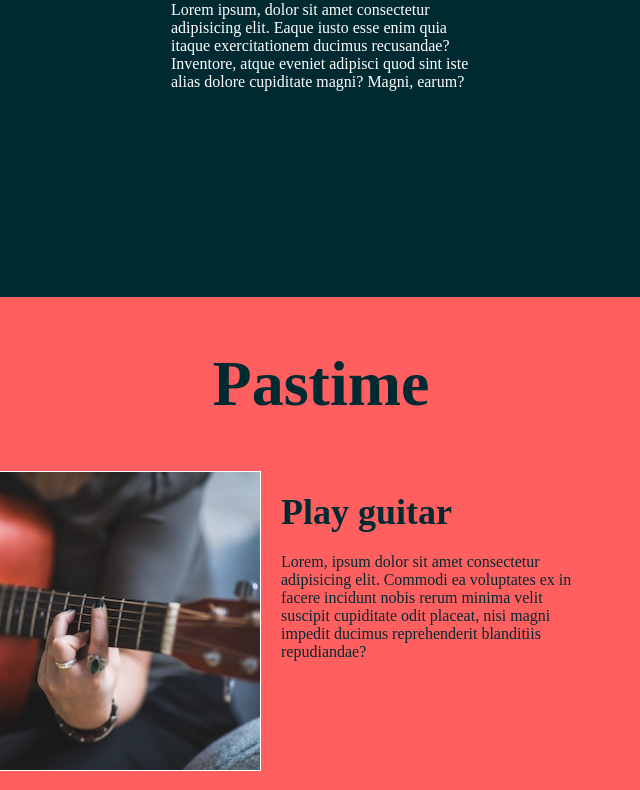
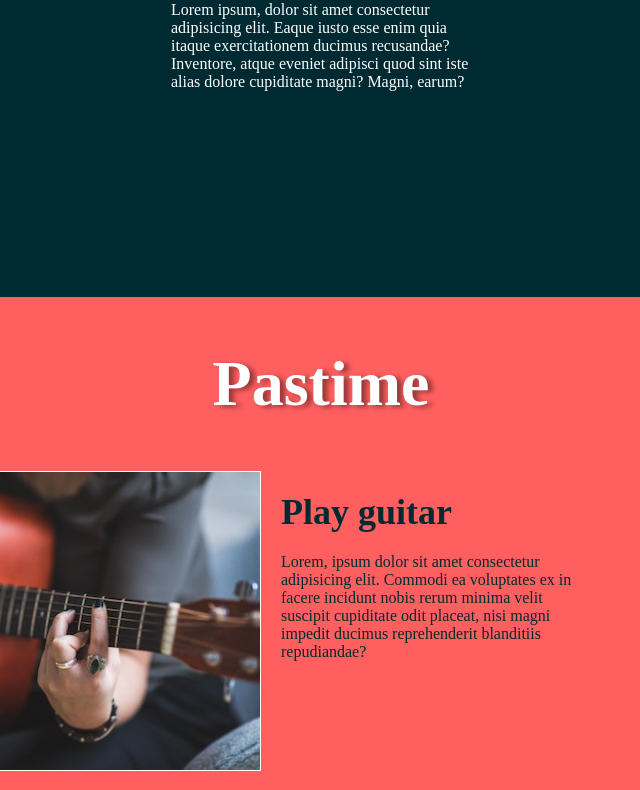
Before and after one commit to AdailoMelo/web-development-bootcamp, a plain HTML site: page Section-13/index.html in a window 1280 px wide. Shown: the part 503-1293 px from the top of the page, without its empty margins (319-959 px from the left). Drawn offline with Linux system fonts and the light colour scheme.

Commit message:
Update style.css

```diff
--- a/Section-13/style.css
+++ b/Section-13/style.css
@@ -32,6 +32,8 @@ COLORS
     font-size: 64px;
     padding-top: 50px;
     text-align: center;
+    color: white;
+    text-shadow: 5px 2px 5px rgba(0, 0, 0, 0.407);
 }
 
 .card-profile {
```
